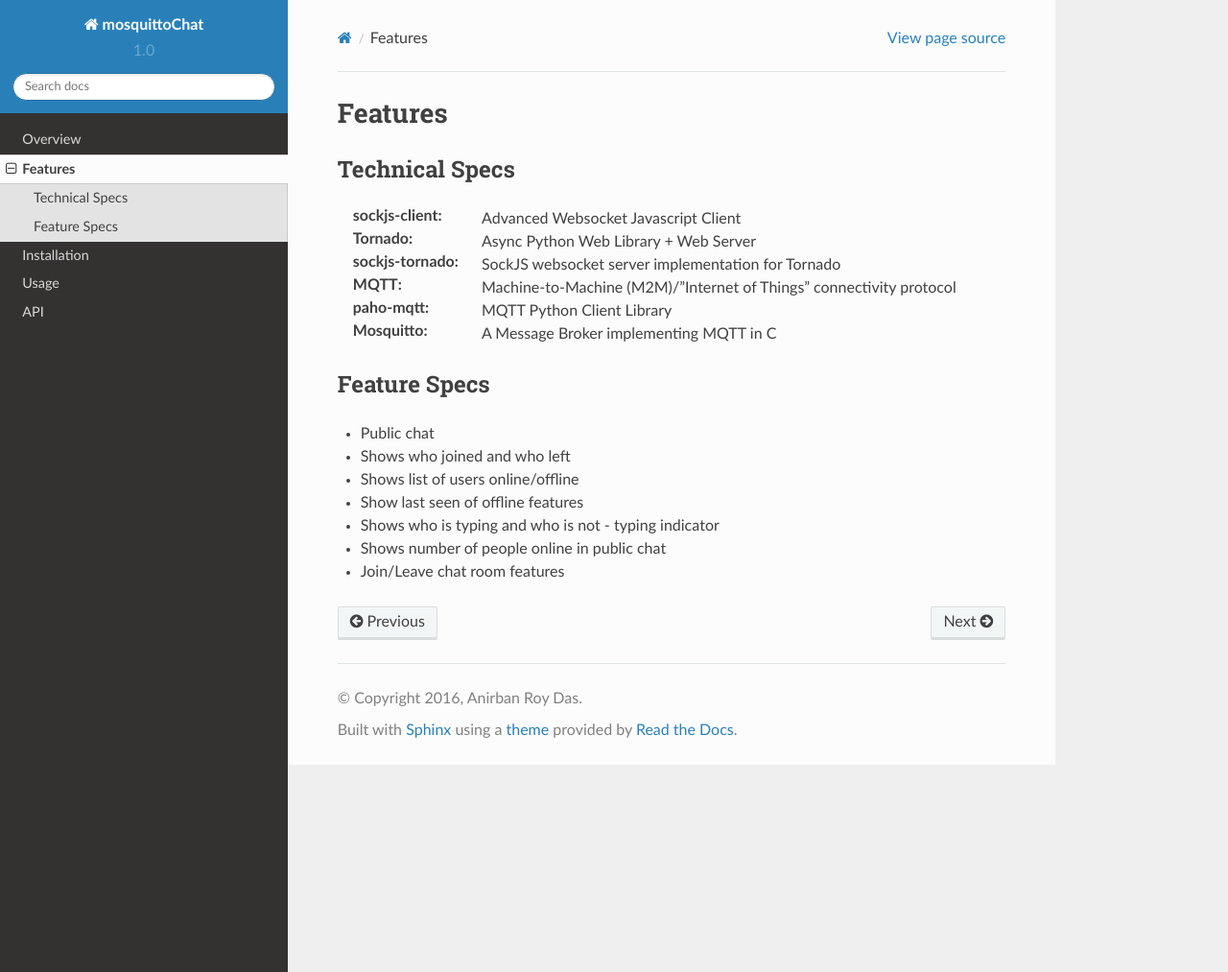
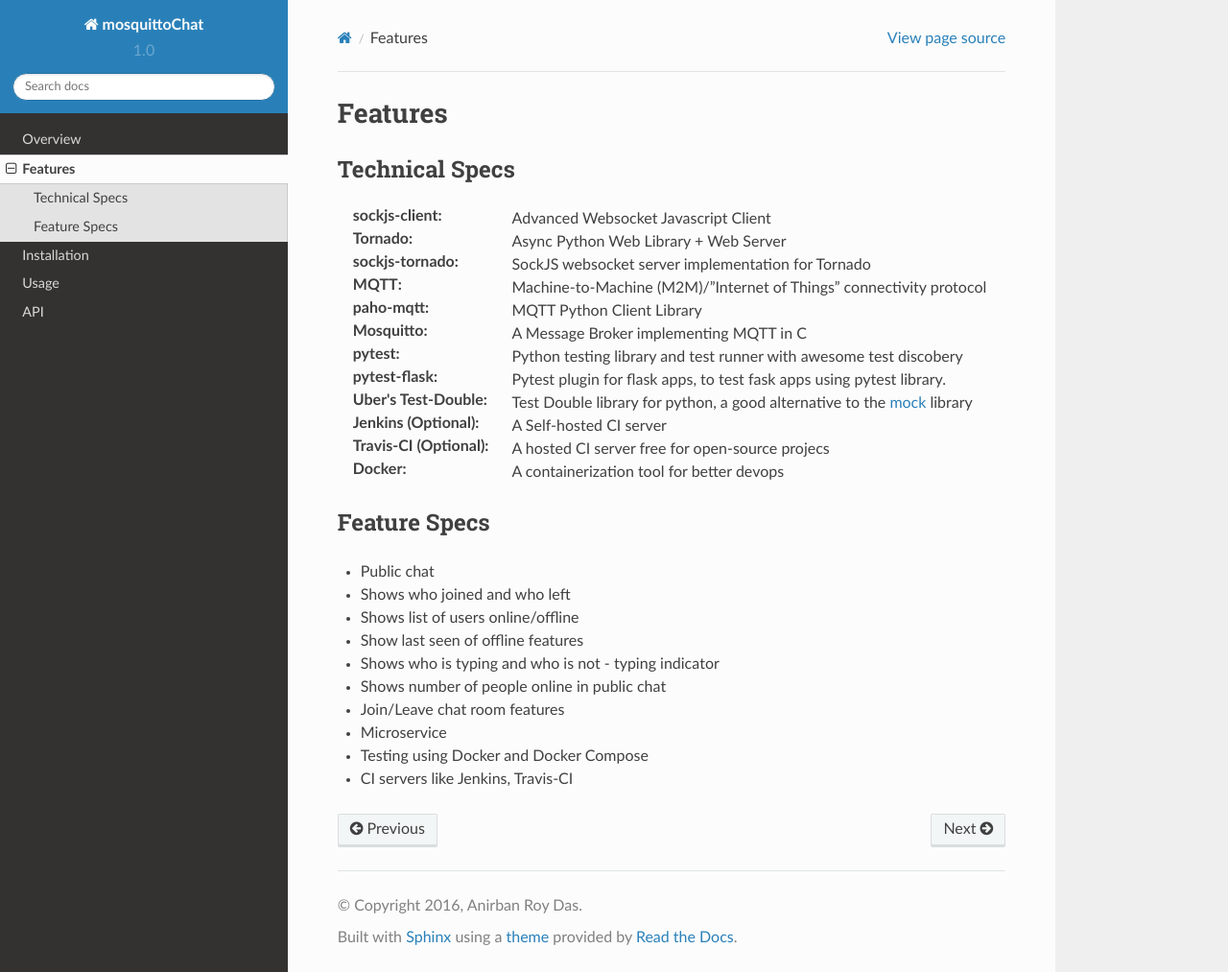
Before and after one commit to anirbanroydas/mosquittoChat, a Sphinx documentation site: the page built from docs/features.rst, in a window 1280 px wide and 1013 px high. Shown: the whole window at 96% size. Built offline with Sphinx 7.4.7 and the Read the Docs theme 2.0.0, drawn with Linux system fonts in a browser that asks for light colours; pages that are not in the unit, such as notebooks, are missing from menus.

Commit message:
Add additional tech specs and feature specs

```diff
--- a/docs/features.rst
+++ b/docs/features.rst
@@ -11,6 +11,12 @@ Technical Specs
 :MQTT: Machine-to-Machine (M2M)/"Internet of Things" connectivity protocol
 :paho-mqtt: MQTT Python Client Library
 :Mosquitto: A Message Broker implementing MQTT in C
+:pytest: Python testing library and test runner with awesome test discobery
+:pytest-flask: Pytest plugin for flask apps, to test fask apps using pytest library.
+:Uber\'s Test-Double: Test Double library for python, a good alternative to the `mock <https://github.com/testing-cabal/mock>`_ library
+:Jenkins (Optional): A Self-hosted CI server
+:Travis-CI (Optional): A hosted CI server free for open-source projecs
+:Docker: A containerization tool for better devops
 
 
 
@@ -25,3 +31,6 @@ Feature Specs
 * Shows who is typing and who is not - typing indicator
 * Shows number of people online in public chat
 * Join/Leave chat room features
+* Microservice
+* Testing using Docker and Docker Compose
+* CI servers like Jenkins, Travis-CI
```
